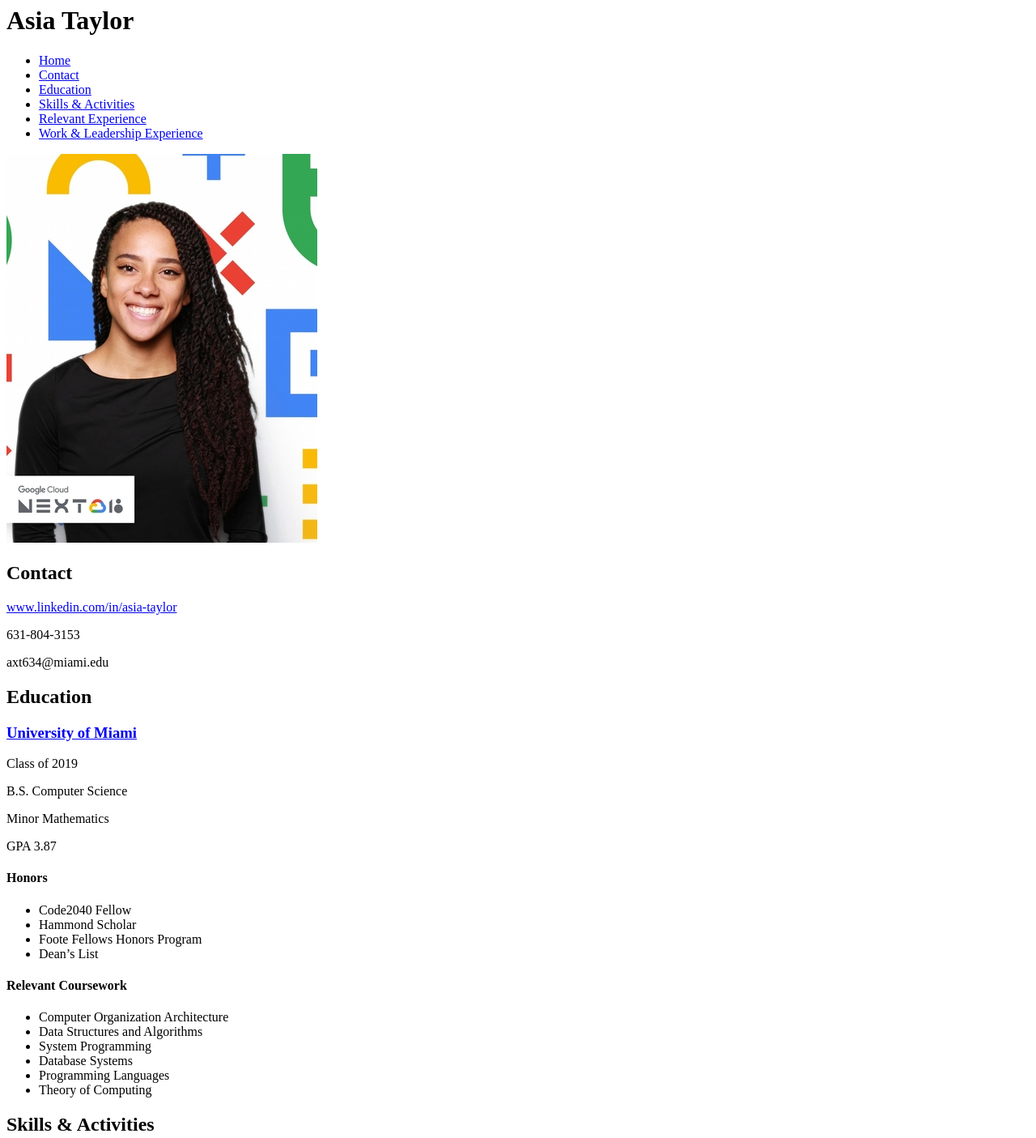
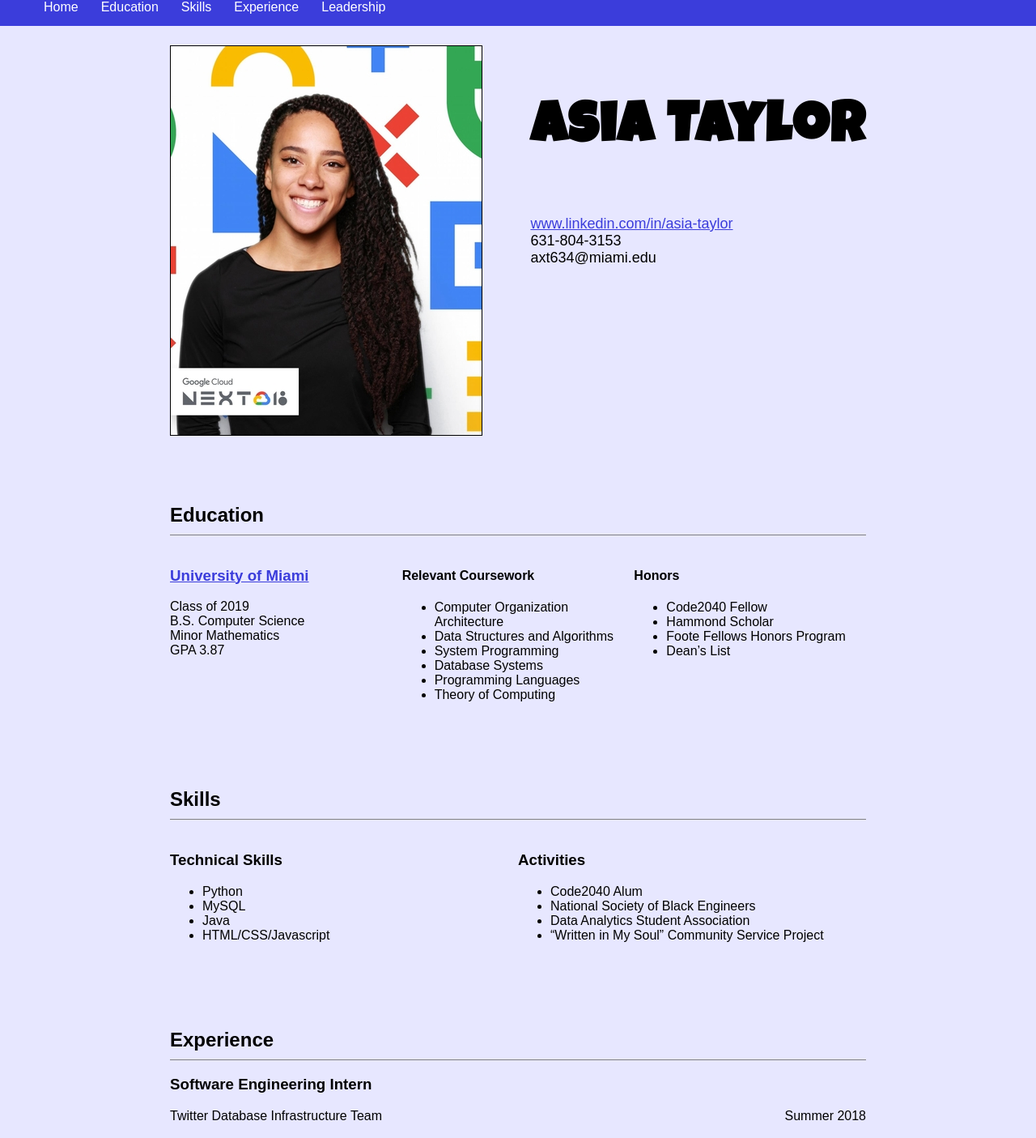
Before and after one commit to asialea/asialea.github.io, a plain HTML site: page resume.html in a window 1280 px wide. Shown: the part 14-1419 px from the top of the page at 81% size. Drawn offline with Linux system fonts and the light colour scheme; a web font is replaced by a local one.

Commit message:
css updates

```diff
--- /dev/null
+++ b/css/style.css
@@ -0,0 +1,140 @@
+@import url('https://fonts.googleapis.com/css?family=Muli|Luckiest+Guy');
+
+/* NAV */
+nav {
+  font-family: 'Muli', sans-serif;
+  list-style-type: none;
+  position: fixed;
+  width: 100%;
+  top: 0;
+  left: 0;
+  overflow: hidden;
+  background-color: rgb(59, 61, 219);
+}
+
+nav ul{
+  margin: 0;
+}
+
+nav ul li {
+  float: left;
+  list-style-type: none;
+}
+
+nav ul li a {
+  display:inline-block;
+  color: white;
+  text-align: center;
+  padding:14px;
+  text-decoration: none;
+}
+
+nav li a:hover {
+  background-color:rgb(137, 139, 255);
+}
+
+nav li a:active {
+  background-color: rgb(193, 57, 214);
+}
+
+/* BODY */
+
+h1 {
+  font-family: 'Luckiest Guy', cursive;
+  letter-spacing: 2px;
+  font-size: 70px;
+}
+
+
+.wrapper{
+  padding-top: 50px;
+  width:900px;
+  margin: 0 auto;
+}
+
+body{
+  margin: 0;
+  font-family: 'Muli', sans-serif;
+  background: rgb(137, 139, 255,0.2);
+}
+
+/* GRID */
+.education-grid{
+  display: grid;
+  grid-template-columns: 1fr 1fr 1fr;
+  grid-template-rows:auto;
+}
+
+.skills-grid{
+  display: grid;
+  grid-template-columns: 1fr 1fr;
+  grid-template-rows:auto;
+}
+
+/* IMAGE */
+
+#home img{
+  border: 1px solid black;
+}
+
+/* SECTIONS */
+
+section a{
+  color: rgb(59, 61, 219);
+}
+
+section a:hover{
+ color: black;
+}
+
+
+section a:active{
+ color: rgb(193, 57, 214);
+}
+
+section a:visited{
+ color: rgb(46, 155, 186);
+}
+
+section {
+  margin-bottom: 20px;
+  padding: 20px;
+}
+
+section p{
+  margin: 0;
+}
+
+/* ARTICLES */
+
+article{
+  padding-bottom:10px;
+}
+
+
+#contact{
+  float: right;
+  margin-top:0px;
+  font-size: 18px;
+}
+
+.article-border{
+  border-top: 3px dotted grey;
+
+}
+
+
+h2{
+  grid-column: 1/-1;
+  border-bottom: 1px solid grey;
+  padding-bottom: 10px;
+}
+
+.date{
+  float: right;
+  display: inline-block;
+}
+
+.location{
+  display: inline-block;
+}
--- a/resume.html
+++ b/resume.html
@@ -2,54 +2,45 @@
 <html lang="en">
    <head>
       <meta charset="utf-8">
-
+      <link rel="stylesheet" href="css/style.css">
       <title>Asia Taylor's Resume</title>
    </head>
    <body>
+      <!-- NAVIGATION -->
       <header>
-      <h1 id="home">Asia Taylor</h1>
          <nav>
             <ul>
                <li><a href="#home">Home</a></li>
-          <li><a href="#contact">Contact</a></li>
                <li><a href="#education">Education</a></li>
-          <li><a href="#skills">Skills & Activities </a></li>
-          <li><a href="#experience">Relevant Experience</a></li>
-          <li><a href="#leadership">Work & Leadership Experience</a></li>
+               <li><a href="#skills">Skills</a></li>
+               <li><a href="#experience">Experience</a></li>
+               <li><a href="#leadership">Leadership</a></li>
             </ul>
          </nav>
-
-      <img src="asia-resume.jpg" alt="Asia's headshot">
       </header>
-
+      <div class="wrapper">
          <main>
-      <section>
-        <h2 id="contact">Contact</h2>
+            <!-- CONTACT -->
+            <section id="home">
+               <img src="img/asia-resume.jpg" alt="Asia's headshot">
+               <article id="contact">
+                  <h1>Asia Taylor</h1>
                   <p><a href="http://www.linkedin.com/in/asia-taylor"> www.linkedin.com/in/asia-taylor</a></p>
                   <p>631-804-3153</p>
                   <p>axt634@miami.edu </p>
+               </article>
             </section>
-
-      <section>
-        <h2 id="education">Education</h2>
-        <!-- School -->
+            <!-- EDUCATION -->
+            <section id="education" class="education-grid">
+               <h2>Education</h2>
+               <article id="degree">
                   <h3><a href="http://www.miami.edu">University of Miami</a></h3>
                   <p>Class of 2019</p>
                   <p>B.S. Computer Science</p>
                   <p>Minor Mathematics</p>
                   <p>GPA 3.87</p>
-        <!-- Honors -->
-        <article>
-        <h4>Honors</h4>
-          <ul>
-            <li>Code2040 Fellow</li>
-            <li>Hammond Scholar</li>
-            <li>Foote Fellows Honors Program</li>
-            <li>Dean’s List</li>
-          </ul>
                </article>
-          <!-- Relevant Coursework -->
-          <article>
+               <article id="rel-course">
                   <h4>Relevant Coursework</h4>
                   <ul>
                      <li>Computer Organization Architecture</li>
@@ -60,42 +51,45 @@
                      <li>Theory of Computing</li>
                   </ul>
                </article>
+               <article id="honors">
+                  <h4>Honors</h4>
+                  <ul>
+                     <li>Code2040 Fellow</li>
+                     <li>Hammond Scholar</li>
+                     <li>Foote Fellows Honors Program</li>
+                     <li>Dean’s List</li>
+                  </ul>
+               </article>
             </section>
-
-      <section>
-        <h2 id="skills">Skills & Activities</h2>
-        <!-- Tech skills -->
-        <article>
+            <!-- SKILLS & ACTIVITIES -->
+            <section id="skills" class="skills-grid">
+               <h2>Skills</h2>
+               <article id="tech-skills">
                   <h3>Technical Skills</h3>
                   <ul>
                      <li>Python</li>
                      <li>MySQL</li>
                      <li>Java</li>
-            <li>Database Systems</li>
-            <li>HTML/CSS/JS</li>
+                     <li>HTML/CSS/Javascript</li>
                   </ul>
                </article>
-        <!-- Activities -->
-        <article>
+               <article id="activities">
                   <h3>Activities</h3>
                   <ul>
                      <li>Code2040 Alum</li>
                      <li>National Society of Black Engineers</li>
                      <li>Data Analytics Student Association</li>
-            <li>Database Systems</li>
                      <li>“Written in My Soul” Community Service Project</li>
                   </ul>
                </article>
             </section>
-
-      <section>
-        <h2 id="experience">Relevant Experience</h2>
-
-
+            <!-- EXPERIENCE -->
+            <section  id="experience">
+               <h2>Experience</h2>
                <article>
                   <h3>Software Engineering Intern</h3>
-              <p>Twitter Database Infrastructure Team</p>
-              <p>Summer 2018</p>
+                  <p class="location">Twitter Database Infrastructure Team</p>
+                  <p class="date">Summer 2018</p>
                   <ul>
                      <li>Developed a dashboard to allow clients to view the status of their database via a graphical user interface</li>
                      <li>Dashboard allows clients to predict the growth of their database over time in order to help manage storage</li>
@@ -108,61 +102,54 @@
                      <li> HTML/CSS/Javascript</li>
                   </ul>
                </article>
-
-            <article>
+               <article class="article-border">
                   <h3>Data Science Intern</h3>
-              <p>University of Miami Center for Computational Science </p>
-              <p>Spring 2018</p>
+                  <p class="location">University of Miami Center for Computational Science </p>
+                  <p class="date">Spring 2018</p>
                   <ul>
                      <li> Publishing an academic journal article on the framework that emerged out of the Data Scholars program on teaching data science at the high school level in underrepresented communities</li>
                      <li> Refined and developed new program materials using R, incorporating feedback from pilot phase students</li>
                   </ul>
                </article>
-
-            <article>
+               <article class="article-border">
                   <h3>Research Assistant</h3>
-              <p>Virginia Polytechnic Institute Biocomplexity Institute</p>
-              <p>Summer 2017</p>
+                  <p class="location">Virginia Polytechnic Institute Biocomplexity Institute</p>
+                  <p class="date">Summer 2017</p>
                   <ul>
                      <li>Cleaned, analyzed and visualized large Influenza surveillance datasets using Python in order to establish patterns of disease progression in the United States</li>
                   </ul>
                </article>
-
-            <article>
+               <article class="article-border">
                   <h3>Research Assistant</h3>
-              <p>University of Miami Department of Computer Engineering</p>
-              <p>Spring 2017</p>
+                  <p class="location">University of Miami Department of Computer Engineering</p>
+                  <p class="date">Spring 2017</p>
                   <ul>
                      <li>Co-author of published paper “AAFA: Associative Affinity Factor Analysis for Bot Detection and Stance Classification Twitter”</li>
                      <li>Gathered Tweet data to conduct bot detection and sentiment analysis</li>
                   </ul>
                </article>
-
             </section>
-
-      <section>
-        <h2 id="leadership">Work & Leadership Experience</h2>
-
+            <!-- WORK & LEADERSHIP EXPERIENCE -->
+            <section id="leadership">
+               <h2>Leadership</h2>
                <article>
                   <h3>Teacher's Assistant</h3>
-          <p>University of Miami Department of Computer Science</p>
-          <p>Present</p>
+                  <p class="location">University of Miami Department of Computer Science</p>
+                  <p class="date">Present</p>
                   <ul>
                      <li>Assist professor in grading assignments for Systems Programming course</li>
                   </ul>
                </article>
-
-        <article>
+               <article class="article-border">
                   <h3>Peer Mentor and Tutor</h3>
-          <p>University of Miami</p>
-          <p>Winter 2017 - Spring 2018</p>
+                  <p class="location">University of Miami</p>
+                  <p class="date">Winter 2017 - Spring 2018</p>
                   <ul>
                      <li>Tutored University of Miami students in mathematics</li>
                   </ul>
                </article>
-
             </section>
-
          </main>
+      </div>
    </body>
 </html>
```
Also changed, not shown: img/asia-resume.jpg (added). Lines whose indentation alone changed are shown as unchanged.
